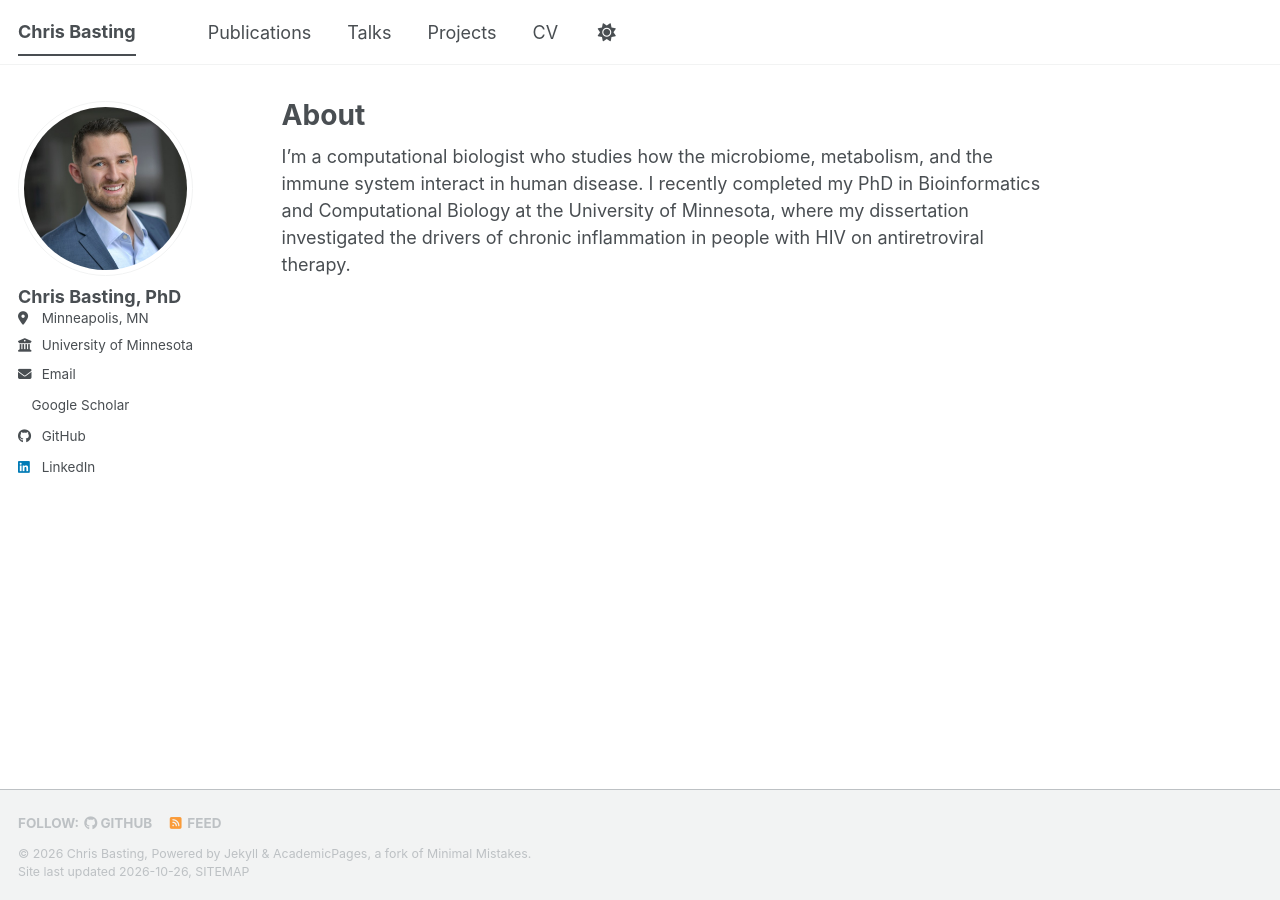
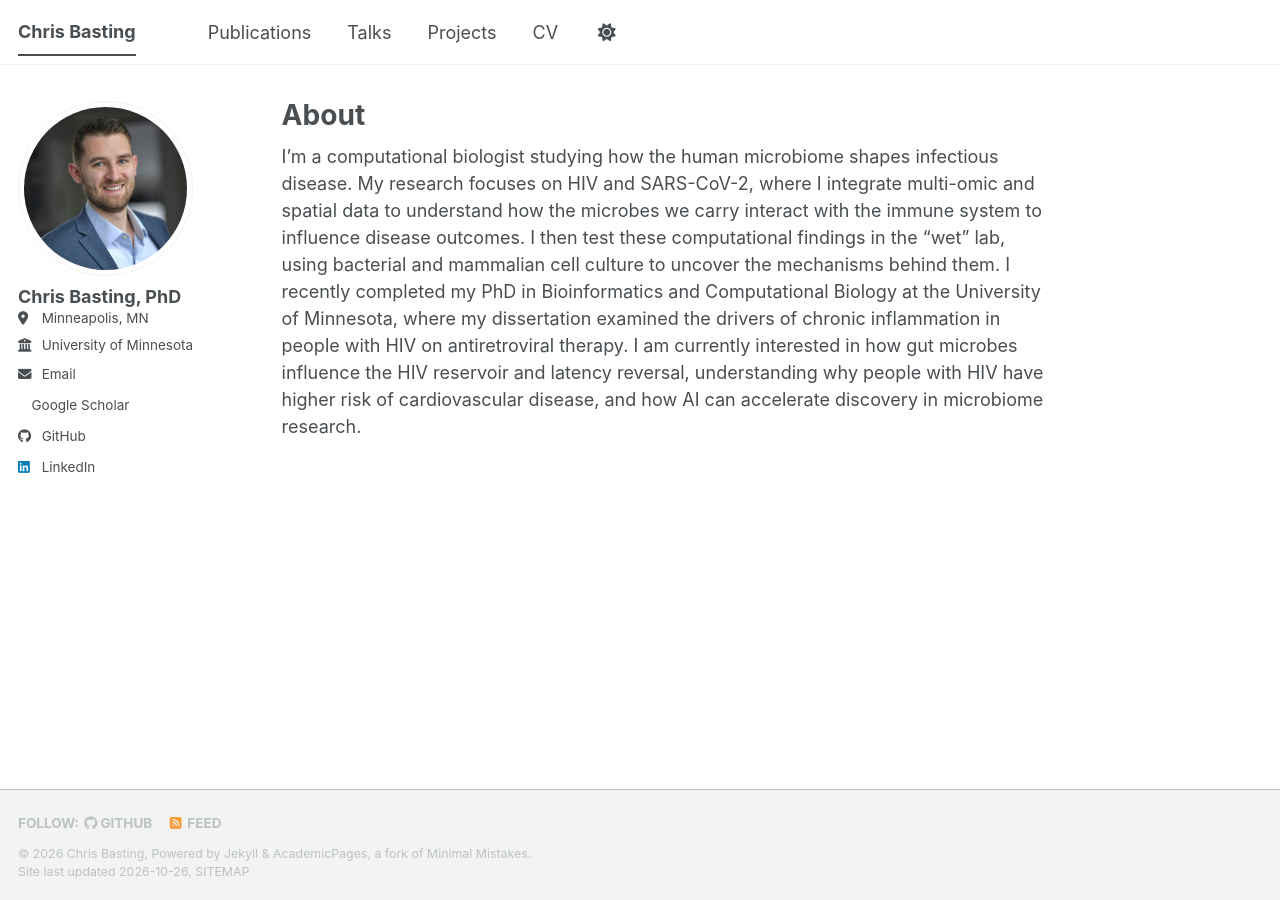
Before and after one commit to chris-basting/chris-basting.github.io, a Jekyll site: the page built from _pages/about.md, in a window 1280 px wide. Built offline with Jekyll 4.4.1, drawn with Linux system fonts in a browser that asks for light colours; a style sheet for code colours, icons or effects is not loaded.

Commit message:
Update About text
Co-Authored-By: Claude Opus 5.5 <noreply@anthropic.com>
Claude-Session: https://claude.ai/code/session_01T8rxSmFpqvMFFMP1LFqe2d

```diff
--- a/_pages/about.md
+++ b/_pages/about.md
@@ -7,4 +7,4 @@ redirect_from:
   - /about.html
 ---
 
-I'm a computational biologist who studies how the microbiome, metabolism, and the immune system interact in human disease. I recently completed my PhD in Bioinformatics and Computational Biology at the University of Minnesota, where my dissertation investigated the drivers of chronic inflammation in people with HIV on antiretroviral therapy.
+I’m a computational biologist studying how the human microbiome shapes infectious disease. My research focuses on HIV and SARS-CoV-2, where I integrate multi-omic and spatial data to understand how the microbes we carry interact with the immune system to influence disease outcomes. I then test these computational findings in the “wet” lab, using bacterial and mammalian cell culture to uncover the mechanisms behind them. I recently completed my PhD in Bioinformatics and Computational Biology at the University of Minnesota, where my dissertation examined the drivers of chronic inflammation in people with HIV on antiretroviral therapy. I am currently interested in how gut microbes influence the HIV reservoir and latency reversal, understanding why people with HIV have higher risk of cardiovascular disease, and how AI can accelerate discovery in microbiome research.
```
